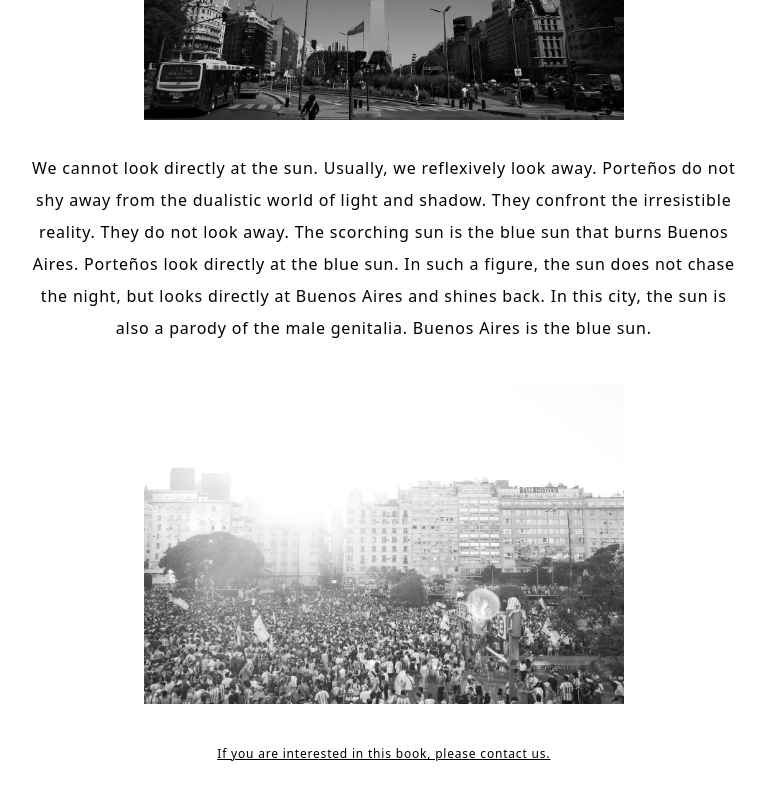
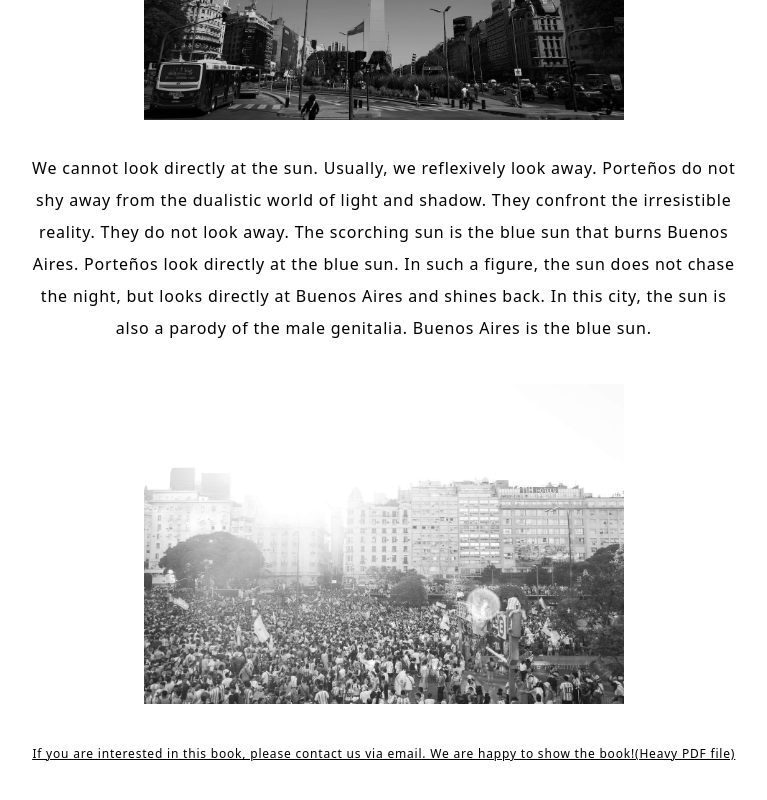
Before and after one commit to Kenchim/muyofoto, a Next.js app: page /muyodoc/solazul in a window 1280 px wide. Shown: the part 3746-4546 px from the top of the page, without its empty margins (362-1129 px from the left). Built offline with nearby package versions, Linux system fonts and the light colour scheme.

Commit message:
change writing

```diff
--- a/app/muyodoc/solazul/page.tsx
+++ b/app/muyodoc/solazul/page.tsx
@@ -80,7 +80,8 @@ export default function Solazul() {
             />
 
             <p className="underline hover:text-gray-500 inline-block text-xs">
-                    <Link href="/about">If you are interested in this book, please contact us.</Link>
+                    <Link href="/about">If you are interested in this book, please contact us via email.
+                    We are happy to show the book!(Heavy PDF file)</Link>
             </p>
             </div>
         </div>
```
